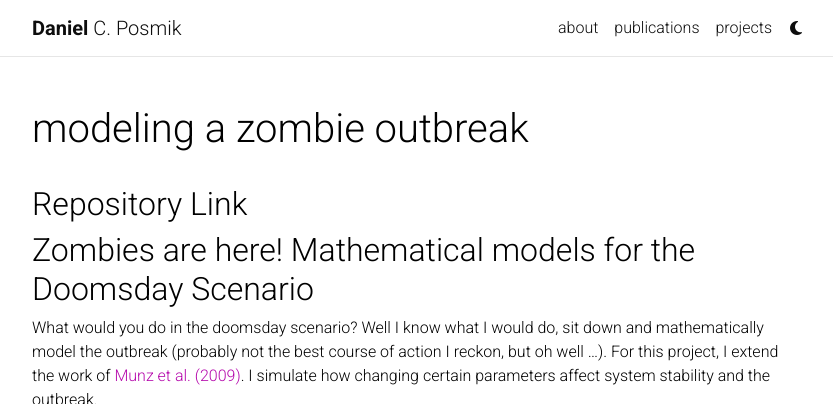
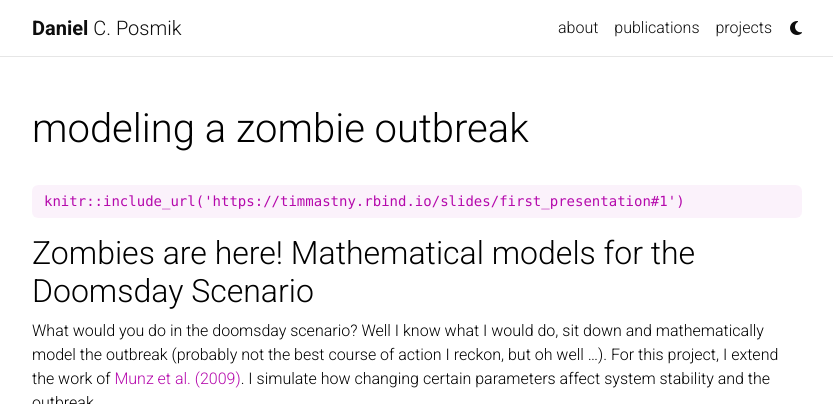
Before and after one commit to posmikdc/posmikdc.github.io, a Jekyll site: the page built from _projects/zombies.md, in a window 1280 px wide, cut to the strip 0-404 px from the top of the page. Shown: the whole strip, without its empty margins (223-1056 px from the left). Built offline with Jekyll 4.4.1, drawn with Linux system fonts in a browser that asks for light colours; comment, search, counter and statistics services are not loaded; a style sheet for code colours, icons or effects is not loaded.

Commit message:
Testing embedding of slides

````diff
--- a/_projects/zombies.md
+++ b/_projects/zombies.md
@@ -7,7 +7,9 @@
 category: applied
 ---
 
-## Repository Link
+```{r}
+knitr::include_url('https://timmastny.rbind.io/slides/first_presentation#1')
+```
 
 ## Zombies are here! Mathematical models for the Doomsday Scenario
 
````
